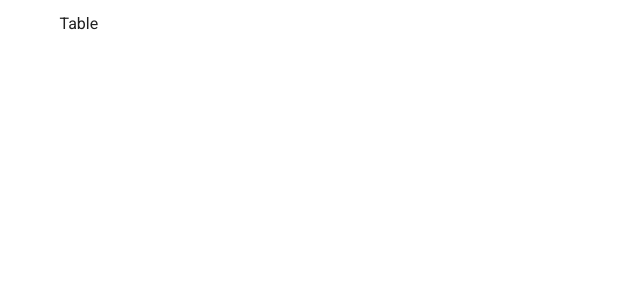
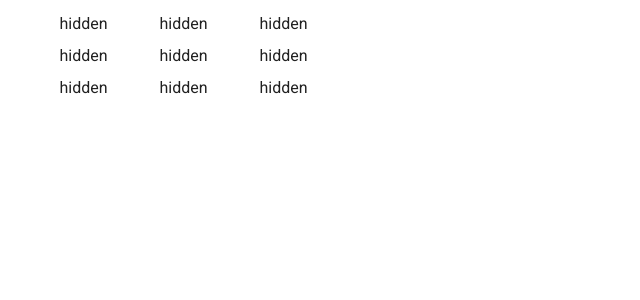
Before and after one commit to OlehLeo/minesweeper, a Vue app: page / in a window 1280 px wide. Shown: the top 300 px of the page, without its empty margins (0-640 px from the left). Built offline with nearby package versions, Linux system fonts and the light colour scheme.

Commit message:
added main logic

```diff
--- a/src/components/Table.vue
+++ b/src/components/Table.vue
@@ -1,12 +1,71 @@
 <template>
-  <v-container> Table </v-container>
+  <v-container>
+    <div v-for="(row, i) in cellsData" :key="i" class="d-flex">
+      <div v-for="(cell, j) in row" :key="j">
+        <div @click="openCell(i, j)" class="cell">{{ cell }}</div>
+      </div>
+    </div>
+  </v-container>
 </template>
 
 <script>
 export default {
   name: 'Table',
-  data: () => ({})
+  data: () => ({
+    cellsData: [
+      ['hidden', 'hidden', 'hidden'],
+      ['hidden', 'hidden', 'hidden'],
+      ['hidden', 'hidden', 'hidden']
+    ],
+    holes: [
+      { x: 2, y: 0 },
+      { x: 0, y: 2 },
+      { x: 1, y: 2 }
+    ]
+  }),
+  methods: {
+    openCell(cellX, cellY) {
+      const isHole = this.$data.holes.some((hole) => hole.x === cellX && hole.y === cellY);
+      if (isHole) {
+        this.$data.cellsData[cellX][cellY] = 'H';
+      } else {
+        const count = this.countCloseHoles(cellX, cellY);
+        this.$data.cellsData[cellX][cellY] = count;
+      }
+      this.$forceUpdate();
+    },
+    countCloseHoles(cellX, cellY) {
+      const upperRow = [
+        { x: cellX - 1, y: cellY - 1 },
+        { x: cellX - 1, y: cellY },
+        { x: cellX - 1, y: cellY + 1 }
+      ];
+      const sameRow = [
+        { x: cellX, y: cellY - 1 },
+        { x: cellX, y: cellY + 1 }
+      ];
+      const bottowRow = [
+        { x: cellX + 1, y: cellY - 1 },
+        { x: cellX + 1, y: cellY },
+        { x: cellX + 1, y: cellY + 1 }
+      ];
+      const closeCellsData = [...upperRow, ...sameRow, ...bottowRow];
+      let count = 0;
+      closeCellsData.forEach((cell) => {
+        const isHole = this.$data.holes.some((hole) => hole.x === cell.x && hole.y === cell.y);
+        if (isHole) {
+          count++;
+        }
+      });
+      return count;
+    }
+  }
 };
 </script>
 
-<style scoped></style>
+<style scoped>
+.cell {
+  width: 100px;
+  height: 32px;
+}
+</style>
```
Also changed, not shown: .eslintrc.js.
